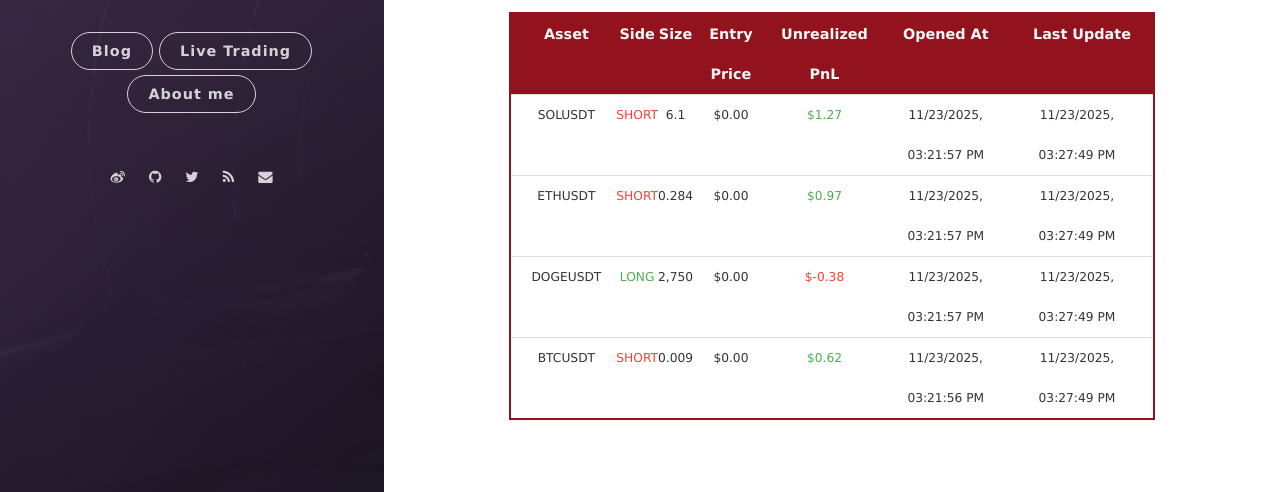
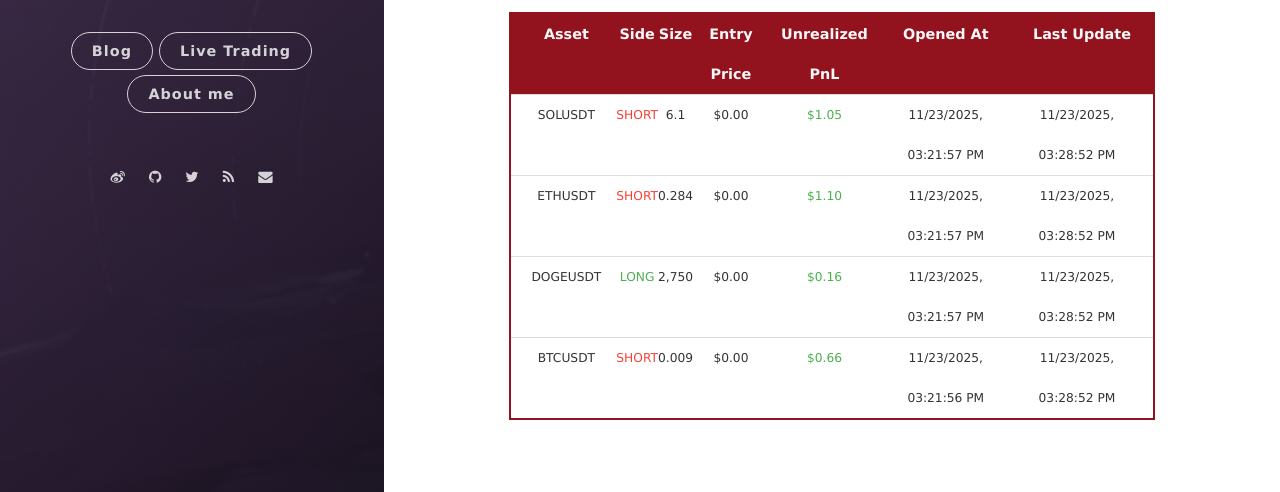
Before and after one commit to leeyegy/leeyegy.github.io, a Jekyll site: the page built from live-trading.html, in a window 1280 px wide and 1107 px high. Shown: the part 587-1079 px from the top of the window. Built offline with Jekyll 4.4.1, drawn with Linux system fonts in a browser that asks for light colours; nearby versions of some CDN libraries.

Commit message:
AccountMonitor: refresh positions 2025-11-23T23:28:52+08:00

```diff
--- a/assets/data/binance/positions.json
+++ b/assets/data/binance/positions.json
@@ -4,35 +4,35 @@
     "side": "SHORT",
     "size": 6.1,
     "entryPrice": 0.0,
-    "unrealizedPnl": 1.27069661,
+    "unrealizedPnl": 1.05223749,
     "openedAt": "2025-11-23T23:21:57+08:00",
-    "reportedAt": "2025-11-23T23:27:49+08:00"
+    "reportedAt": "2025-11-23T23:28:52+08:00"
   },
   {
     "symbol": "ETHUSDT",
     "side": "SHORT",
     "size": 0.284,
     "entryPrice": 0.0,
-    "unrealizedPnl": 0.96655547,
+    "unrealizedPnl": 1.09896001,
     "openedAt": "2025-11-23T23:21:57+08:00",
-    "reportedAt": "2025-11-23T23:27:49+08:00"
+    "reportedAt": "2025-11-23T23:28:52+08:00"
   },
   {
     "symbol": "DOGEUSDT",
     "side": "LONG",
     "size": 2750.0,
     "entryPrice": 0.0,
-    "unrealizedPnl": -0.379885,
+    "unrealizedPnl": 0.1626075,
     "openedAt": "2025-11-23T23:21:57+08:00",
-    "reportedAt": "2025-11-23T23:27:49+08:00"
+    "reportedAt": "2025-11-23T23:28:52+08:00"
   },
   {
     "symbol": "BTCUSDT",
     "side": "SHORT",
     "size": 0.009,
     "entryPrice": 0.0,
-    "unrealizedPnl": 0.6192,
+    "unrealizedPnl": 0.6642,
     "openedAt": "2025-11-23T23:21:56+08:00",
-    "reportedAt": "2025-11-23T23:27:49+08:00"
+    "reportedAt": "2025-11-23T23:28:52+08:00"
   }
 ]
```
